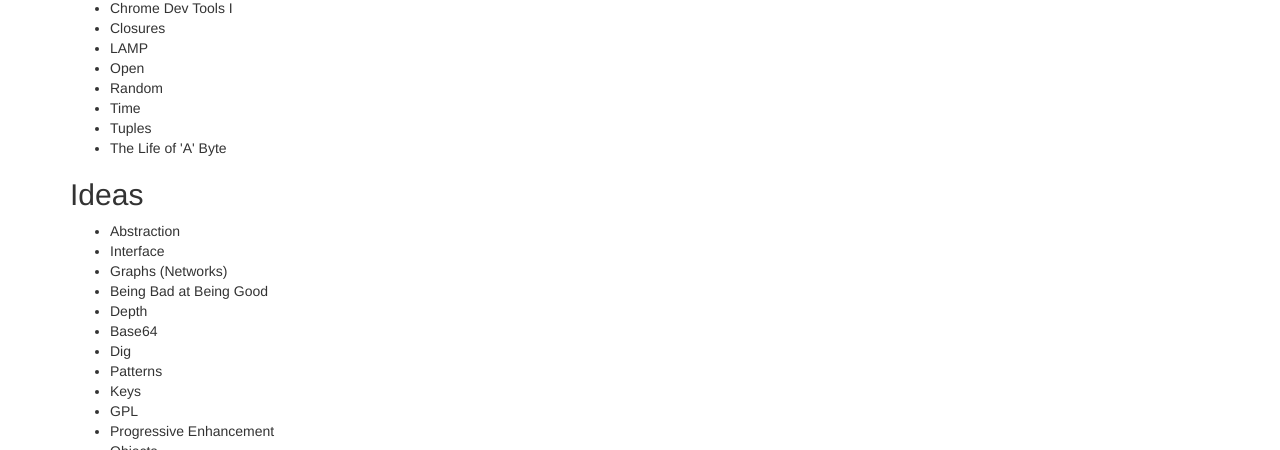
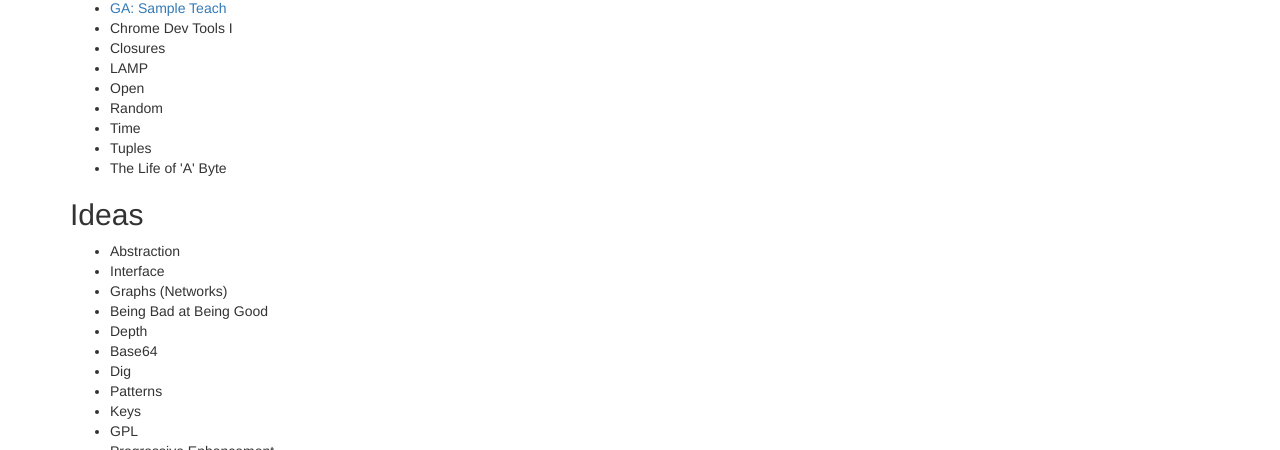
Before and after one commit to caseydriscoll/talks, a plain HTML site: page index.html in a window 1280 px wide. Shown: the part 650-1100 px from the top of the page. Drawn offline with nearby package versions, Linux system fonts and the light colour scheme.

Commit message:
Add sample-teach to list of in progress talks

```diff
--- a/index.html
+++ b/index.html
@@ -33,6 +33,7 @@
 
       <h2>In Progress</h2>
       <ul>
+        <li><a href="https://caseydris.co/talks/ga/sample-teach" target="_blank">GA: Sample Teach</a></li>
         <li>Chrome Dev Tools I</li>
         <li>Closures</li>
         <li>LAMP</li>
```
